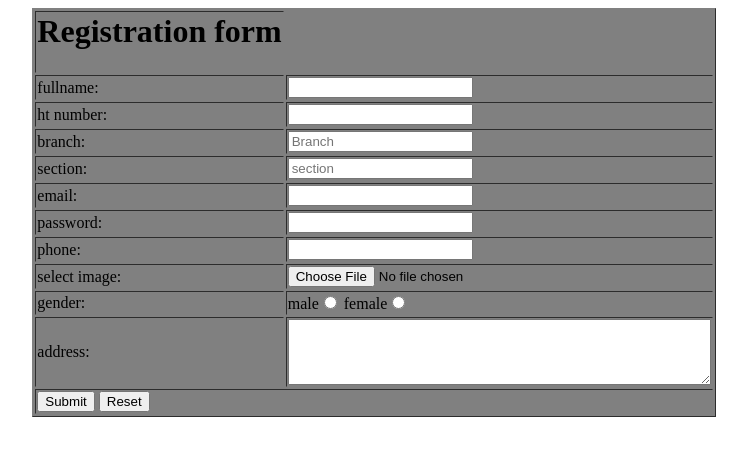
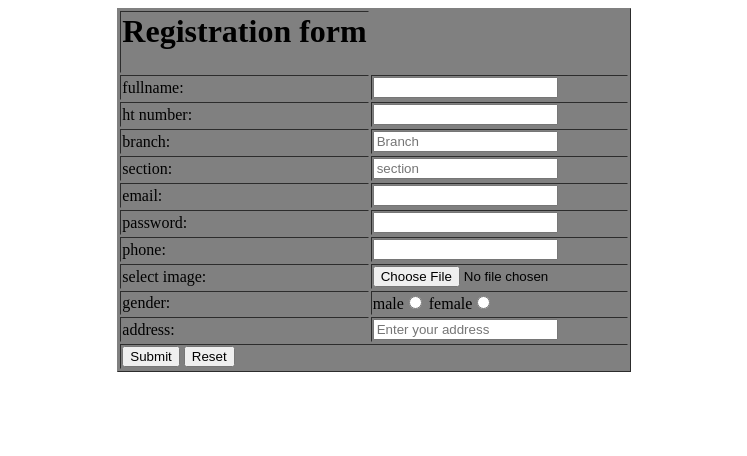
Before and after one commit to narender4sm/registrationflask, a Flask app: page / in a window 1280 px wide. Shown: the top 456 px of the page, without its empty margins (266-1013 px from the left). Run offline with Flask 3, Linux system fonts and the light colour scheme.

Commit message:
6th commit

```diff
--- a/main.py
+++ b/main.py
@@ -1,10 +1,11 @@
-from flask import Flask, request, render_template, request
+from flask import Flask, request, render_template
+
 app = Flask(__name__)
 
 @app.route('/')
 @app.route('/registration', methods=['GET', 'POST'])
 def registration():
-    if request.method=='POST':
+    if request.method == 'POST':
         fullname = request.form['fullname']
         htnumber = request.form['htnumber']
         branch = request.form['branch']
@@ -18,5 +19,6 @@ def registration():
         return render_template('success.html')
     else:
         return render_template('registration.html')
+
 if __name__ == '__main__':
     app.run(debug=True)
--- a/templates/registration.html
+++ b/templates/registration.html
@@ -4,7 +4,7 @@
     <title>User Registration form</title>
 </head>
 <body>
-    <form method="POST" action="">
+    <form method="POST" action="{{ url_for('registration') }}">
         <table border="L" align="center" bgcolor="grey" >
             <tr><td><h1>Registration form</h1></td></tr>
             <tr><td>fullname: </td><td><input type="text" name="fullname" required></td></tr>
@@ -46,12 +46,13 @@
             <tr>
                 <td>address: </td>
                 <td>
-                    <textarea id="address" name="freeform" rows="4" cols="50" required></textarea>
+                    <input type="text" name="address" placeholder="Enter your address">
                 </td>
             </tr>
             <tr>
                 <td colspan="2">
-                    <input type="submit" value="Submit"/>
+                    <input type="submit" value="Submit" />
+
                     <input type="reset" value="Reset">
                 </td>
             </tr>
```
